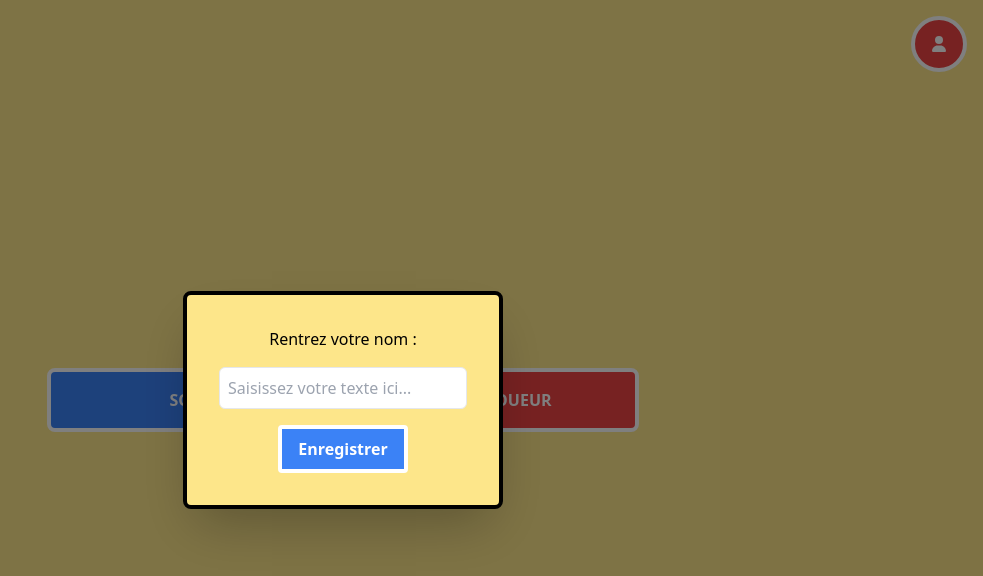
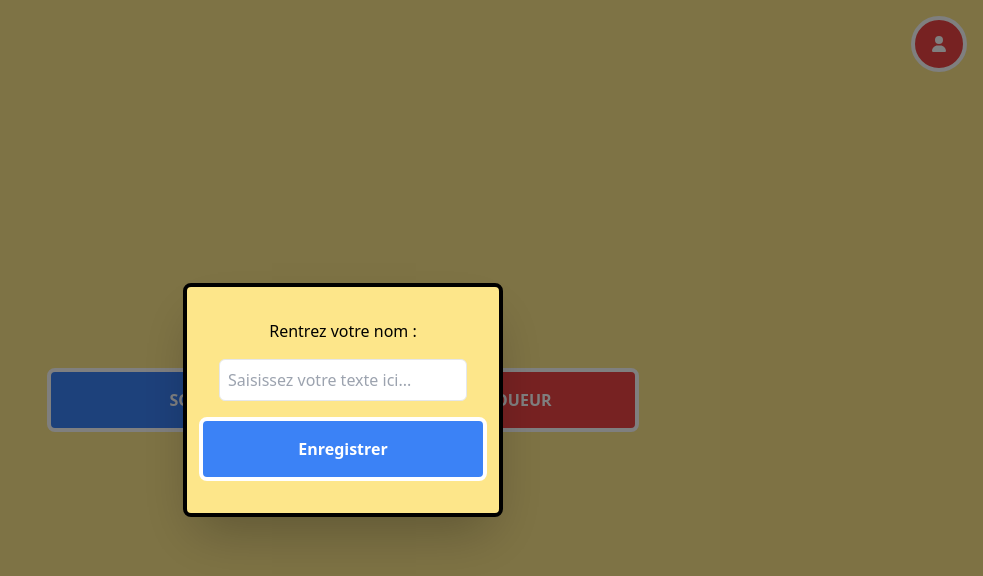
Before and after one commit to AntoineRai/quizz_spotify, a Next.js app: page / in a window 1280 px wide. Shown: the top 576 px of the page, without its empty margins (297-1280 px from the left). Built offline with nearby package versions, Linux system fonts and the light colour scheme.

Commit message:
Update styling of save button in PopUp component

```diff
--- a/components/PopUp.js
+++ b/components/PopUp.js
@@ -18,7 +18,7 @@ export default function Popup(props) {
                     placeholder='Saisissez votre texte ici...'
                     onChange={(e) => setName(e.target.value)}
                 />
-                <button onClick={handleClick} className='mt-4 bg-blue-500 hover:bg-blue-700 text-white border-white border-4 font-bold py-2 px-4 rounded'>Enregistrer</button>
+                <button onClick={handleClick} className='mt-4 bg-blue-500 text-white font-bold p-4 rounded-lg border-white border-4 w-72'>Enregistrer</button>
             </div>
         </div>
     ) : null;
```
